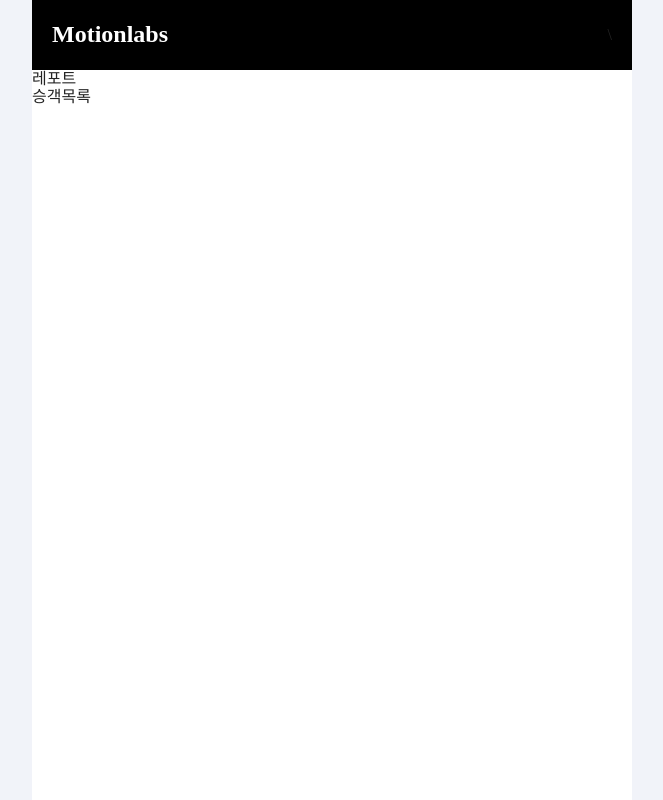
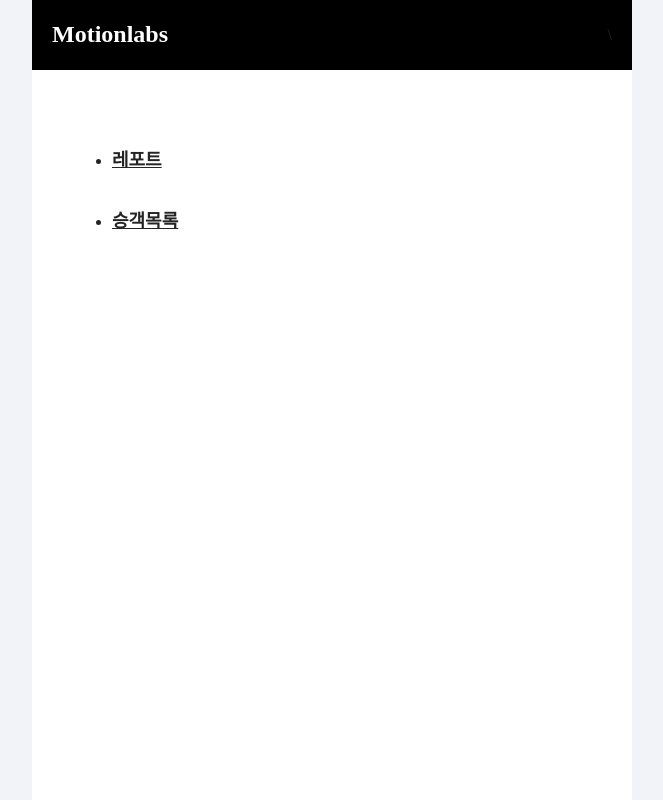
Before and after one commit to park-siwan/fe-pre-task, a React (Create React App) app: page / in a window 1280 px wide. Shown: the whole page, without its empty margins (308-971 px from the left). Built offline with nearby package versions, Linux system fonts and the light colour scheme.

Commit message:
홈 화면 제작

```diff
--- a/src/pages/Home/index.tsx
+++ b/src/pages/Home/index.tsx
@@ -1,13 +1,33 @@
 import { Link } from "react-router-dom";
+import styled from "styled-components";
+
+const Wrap = styled.div`
+  padding: 40px;
+`;
+
+const Ul = styled.ul`
+  padding-left: 40px;
+`;
+const Li = styled.li`
+  margin: 40px 0px;
+  list-style-type: disc;
+  text-decoration: underline;
+  font-weight: bold;
+  a {
+    font-size: 18px;
+  }
+`;
 export default function Home() {
   return (
-    <ul>
-      <li>
-        <Link to="/report">레포트</Link>
-      </li>
-      <li>
-        <Link to="/passenger">승객목록</Link>
-      </li>
-    </ul>
+    <Wrap>
+      <Ul>
+        <Li>
+          <Link to="/report">레포트</Link>
+        </Li>
+        <Li>
+          <Link to="/passenger">승객목록</Link>
+        </Li>
+      </Ul>
+    </Wrap>
   );
 }
```
